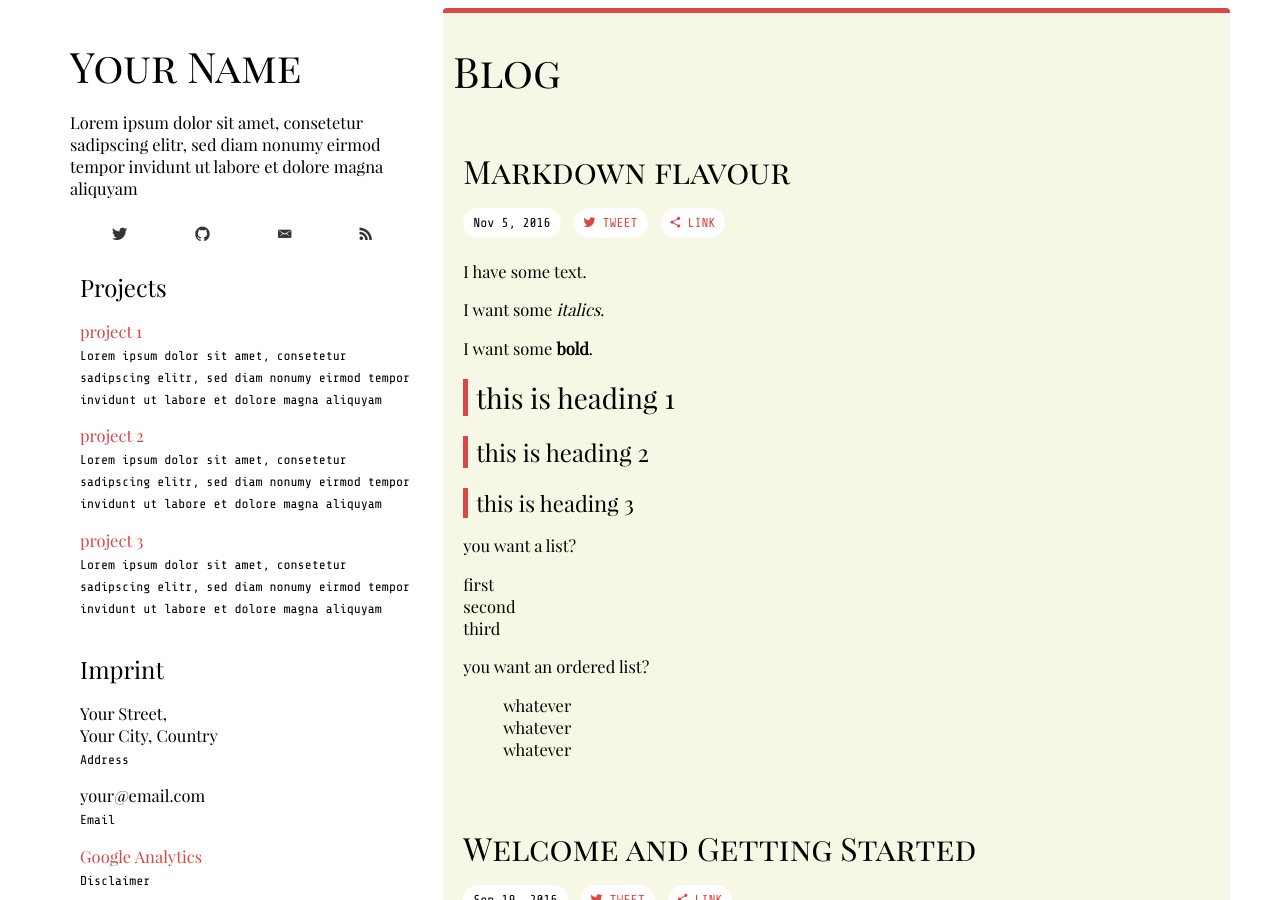
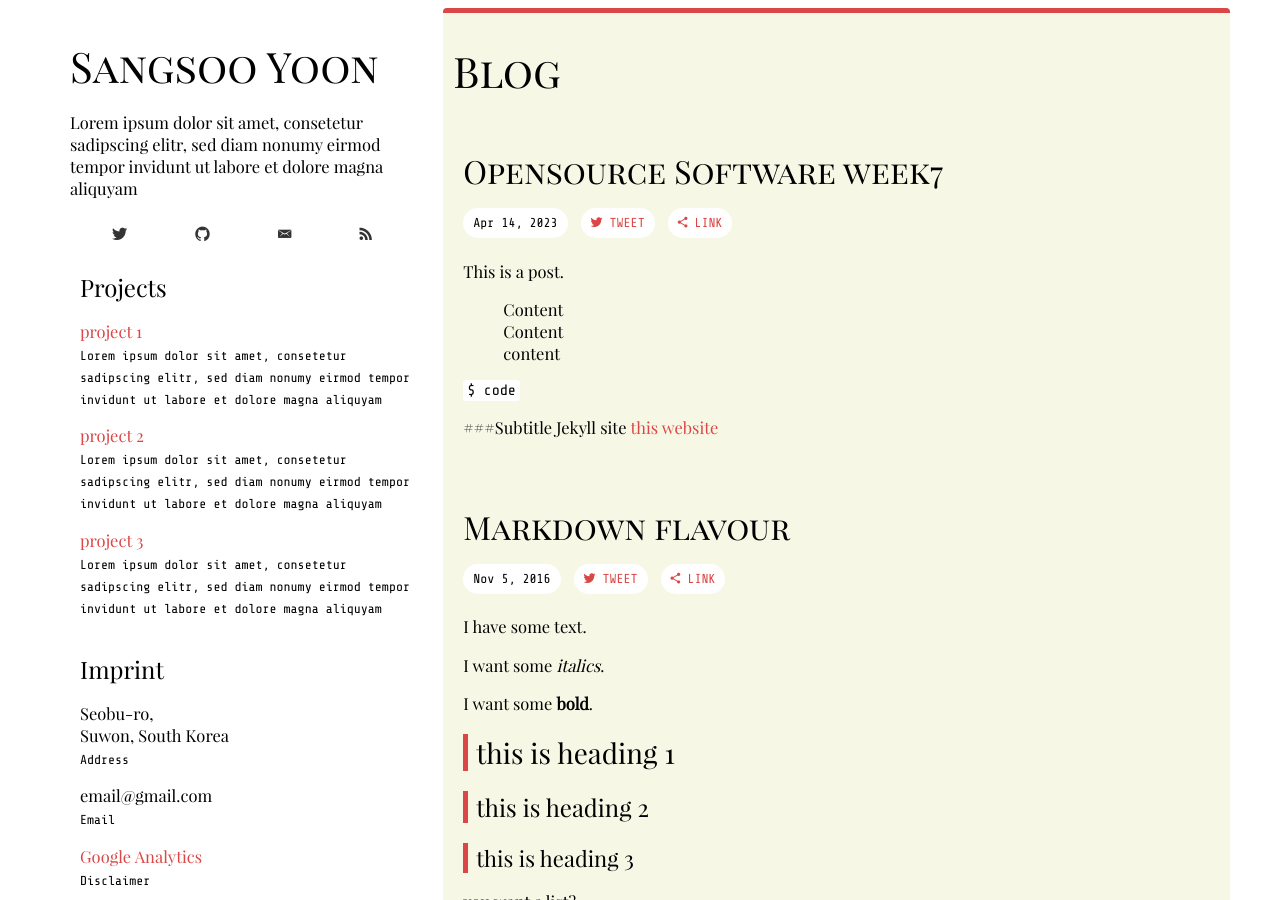
Before and after one commit to ysan9500/ysan9500.github.io, a Jekyll site: the page built from index.html, in a window 1280 px wide and 900 px high. Built offline with Jekyll 4.4.1, drawn with Linux system fonts in a browser that asks for light colours; some web fonts are replaced.

Commit message:
added a post

```diff
--- a/_config.yml
+++ b/_config.yml
@@ -6,17 +6,17 @@ highlighter: rouge
 lsi: false
 permalink: /:title
 
-title: "Your Name"
+title: "Sangsoo Yoon"
 description: "Lorem ipsum dolor sit amet, consetetur sadipscing elitr, sed diam nonumy eirmod tempor invidunt ut labore et dolore magna aliquyam"
 baseurl: "/onepage"
-url: "https://lukas-h.github.io" # replace by your site's url
-twitter_username: your-name
-github_username:  lukas-h # (your name)
+url: "https://ysan9500.github.io" # replace by your site's url
+twitter_username: ysan9500
+github_username:  ysan9500 # (your name)
 accent: "#f7f7e6" # accent color for blog column
 
-author: "Your Name"
-address: "Your Street, <br>Your City, Country"
-email: "your@email.com"
+author: "Sangsoo Yoon"
+address: "Seobu-ro, <br>Suwon, South Korea"
+email: "email@gmail.com"
 
 # google analytics tracking code, please change the value
 g_analytics: ""
```
Also changed, not shown: _posts/2023-04-17-oss-test.md (added, +19 -0 lines).
